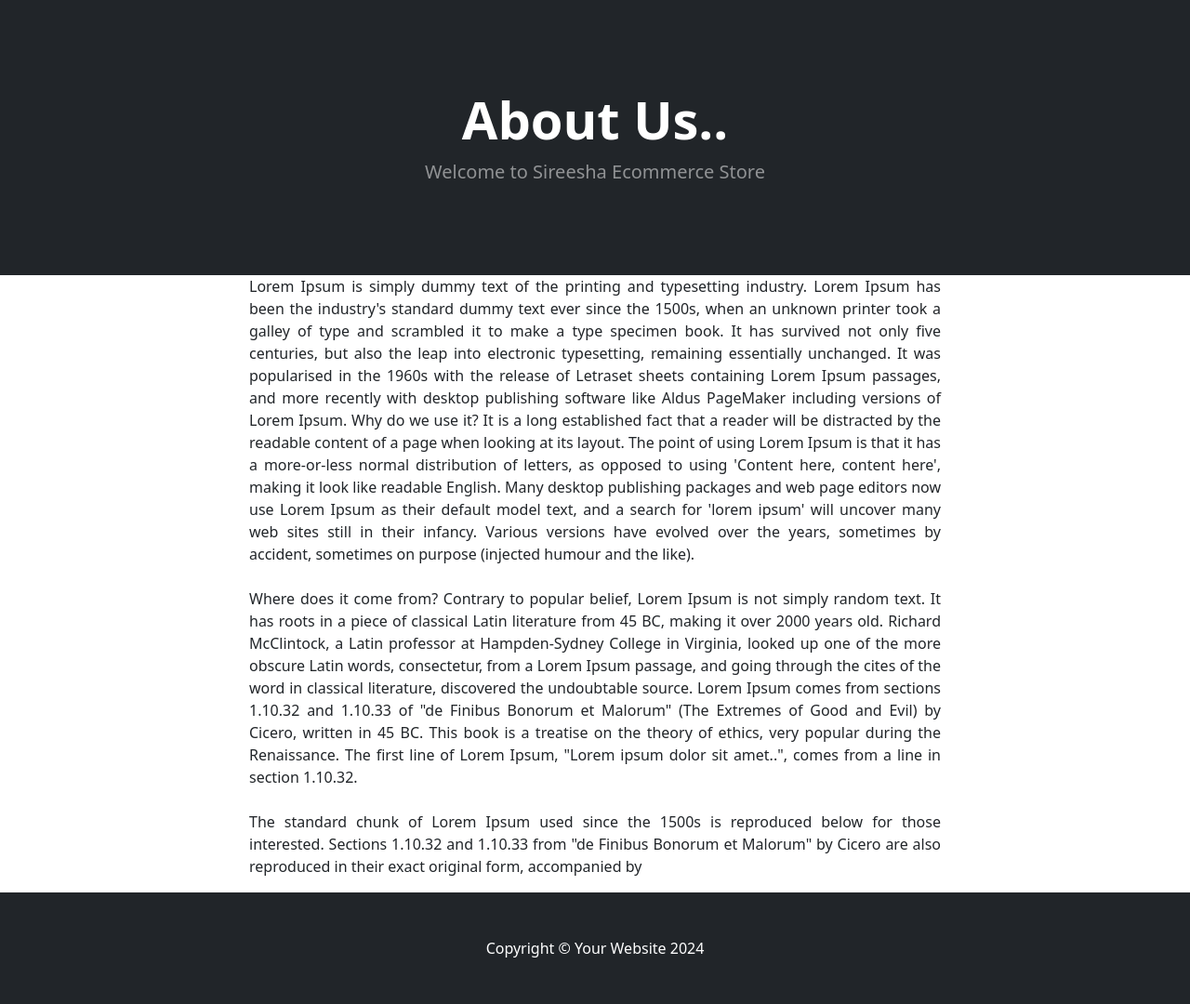
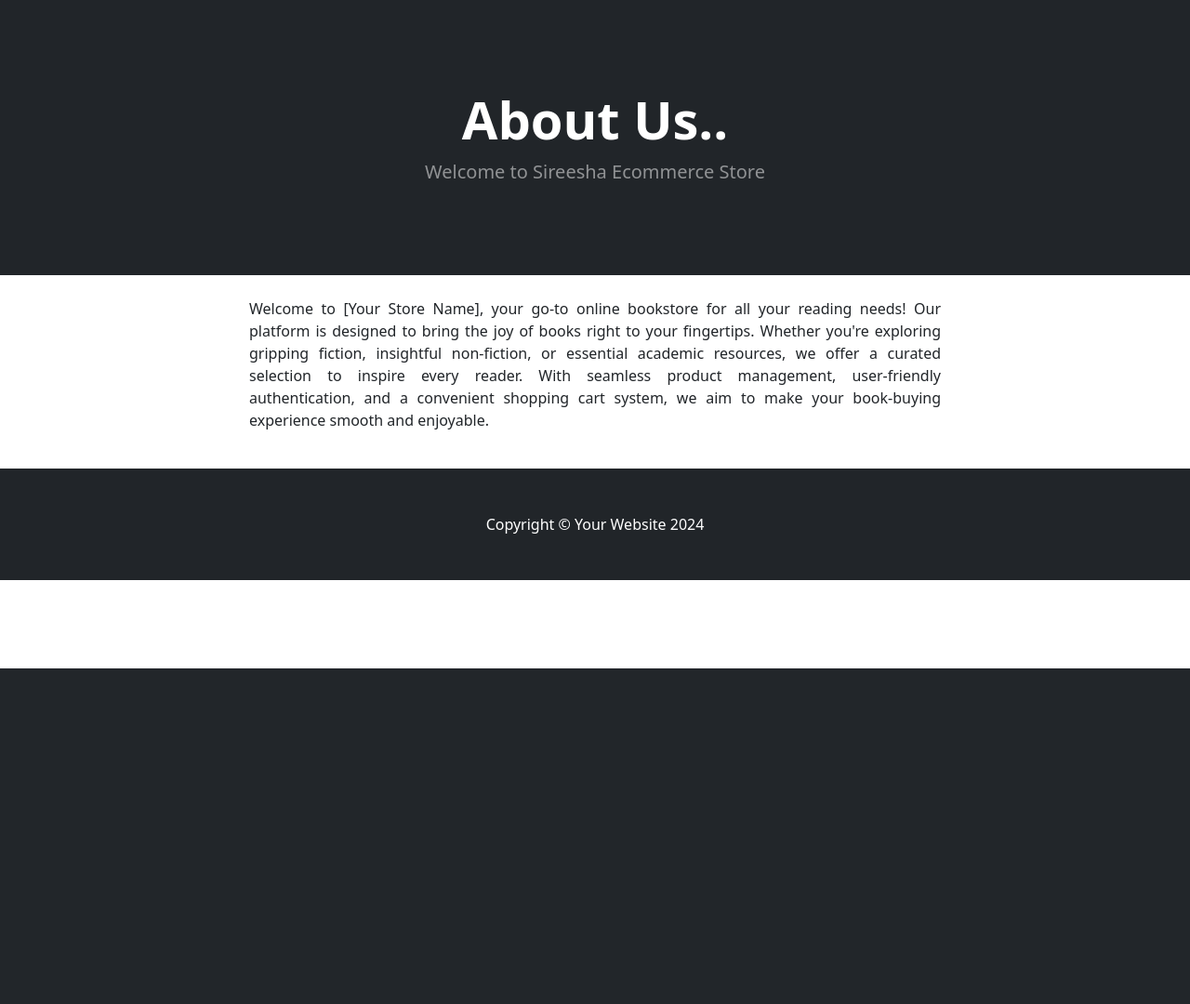
Before and after one commit to sireeshabyreddy/Ecommerce-Website-with-Shopping-Cart, a Django app: page /about/ in a window 1280 px wide. Shown: the part 81-1161 px from the top of the page at 93% size. After the commit the page ends 800 px from the top, so only its background shows below. Run offline with Django 4.2, Linux system fonts and the light colour scheme; some libraries are stand-ins or nearby versions.

Commit message:
Update about.html

```diff
--- a/store/templates/about.html
+++ b/store/templates/about.html
@@ -15,17 +15,14 @@
         <center>
             <div class="col-8">
                 <p align="justify">
-                Lorem Ipsum is simply dummy text of the printing and typesetting industry. Lorem Ipsum has been the industry's standard dummy text ever since the 1500s, when an unknown printer took a galley of type and scrambled it to make a type specimen book. It has survived not only five centuries, but also the leap into electronic typesetting, remaining essentially unchanged. It was popularised in the 1960s with the release of Letraset sheets containing Lorem Ipsum passages, and more recently with desktop publishing software like Aldus PageMaker including versions of Lorem Ipsum.
+                    <br>
+                Welcome to [Your Store Name], your go-to online bookstore for all your reading needs! Our platform is designed to bring the joy of books right to your fingertips. Whether you're exploring gripping fiction, insightful non-fiction, or essential academic resources, we offer a curated selection to inspire every reader. With seamless product management, user-friendly authentication, and a convenient shopping cart system, we aim to make your book-buying experience smooth and enjoyable.
 
-Why do we use it?
-It is a long established fact that a reader will be distracted by the readable content of a page when looking at its layout. The point of using Lorem Ipsum is that it has a more-or-less normal distribution of letters, as opposed to using 'Content here, content here', making it look like readable English. Many desktop publishing packages and web page editors now use Lorem Ipsum as their default model text, and a search for 'lorem ipsum' will uncover many web sites still in their infancy. Various versions have evolved over the years, sometimes by accident, sometimes on purpose (injected humour and the like).
+
 <br><br>
 
-Where does it come from?
-Contrary to popular belief, Lorem Ipsum is not simply random text. It has roots in a piece of classical Latin literature from 45 BC, making it over 2000 years old. Richard McClintock, a Latin professor at Hampden-Sydney College in Virginia, looked up one of the more obscure Latin words, consectetur, from a Lorem Ipsum passage, and going through the cites of the word in classical literature, discovered the undoubtable source. Lorem Ipsum comes from sections 1.10.32 and 1.10.33 of "de Finibus Bonorum et Malorum" (The Extremes of Good and Evil) by Cicero, written in 45 BC. This book is a treatise on the theory of ethics, very popular during the Renaissance. The first line of Lorem Ipsum, "Lorem ipsum dolor sit amet..", comes from a line in section 1.10.32.
-<br><br>
-The standard chunk of Lorem Ipsum used since the 1500s is reproduced below for those interested. Sections 1.10.32 and 1.10.33 from "de Finibus Bonorum et Malorum" by Cicero are also reproduced in their exact original form, accompanied by
-            </p>
+
+                </p>
 </div>
         </center>
     </div>
```
